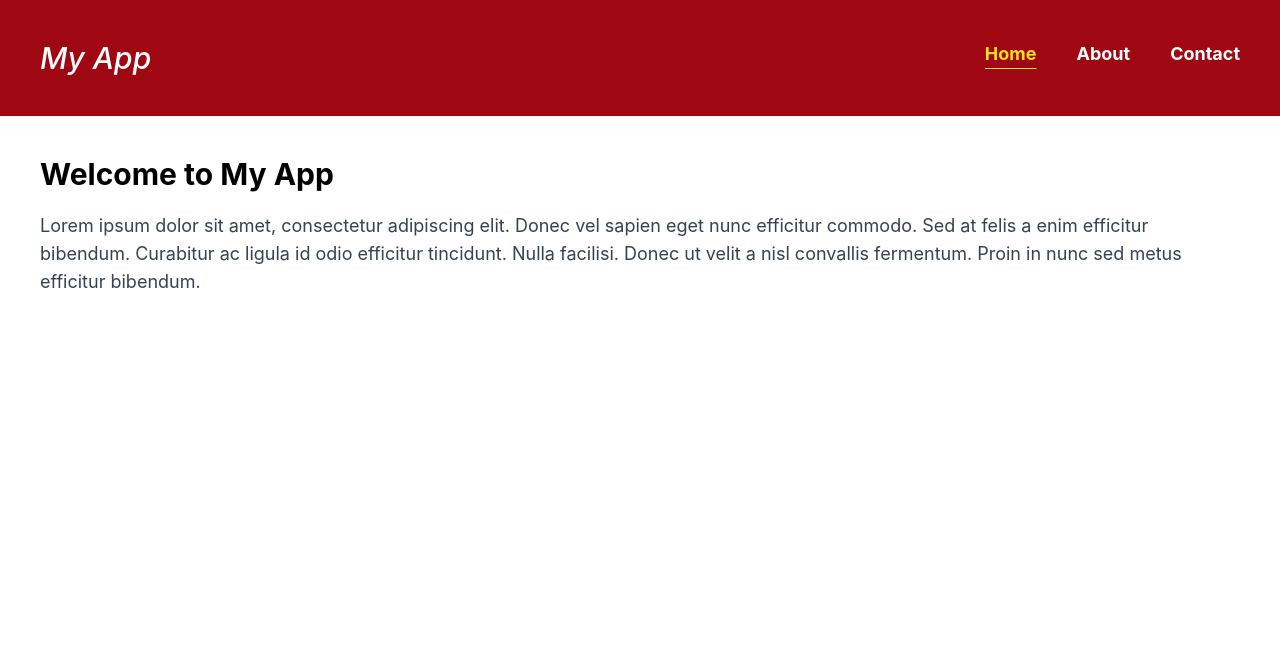
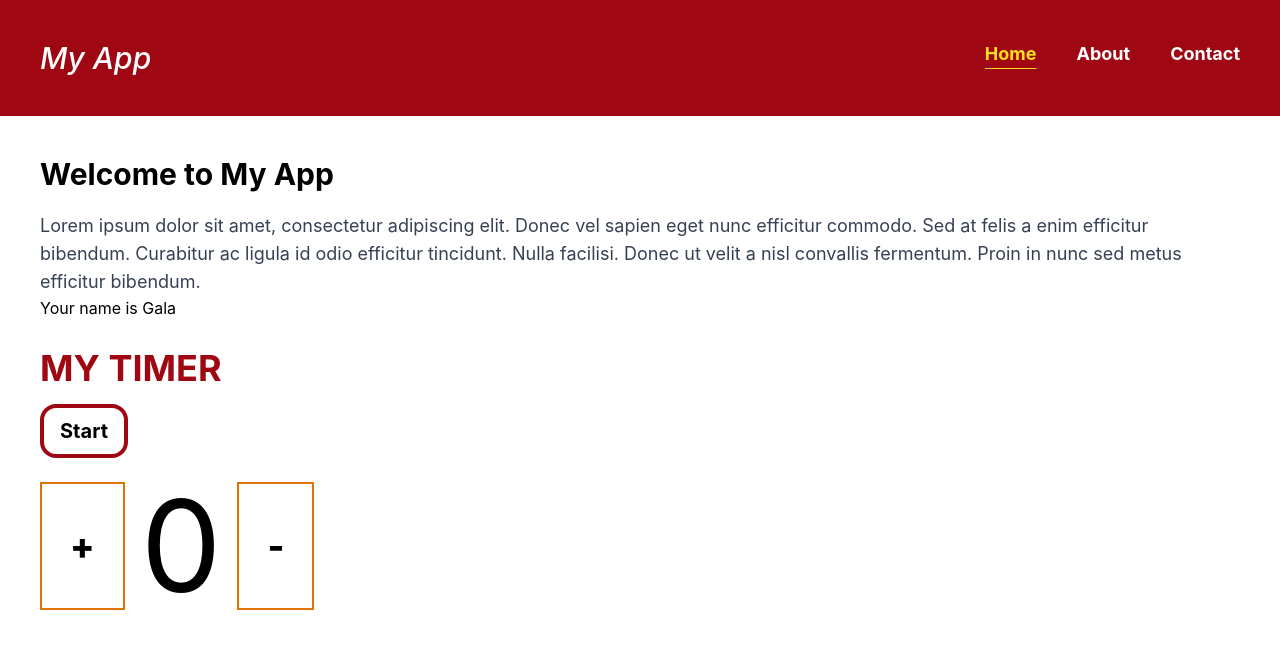
Before and after one commit to Lucide-Pascale/Simple-Website, a React (Vite) app: page / in a window 1280 px wide. Shown: the top 648 px of the page. Built offline with nearby package versions, Linux system fonts and the light colour scheme.

Commit message:
Adding Timer

```diff
--- a/src/App.jsx
+++ b/src/App.jsx
@@ -3,6 +3,8 @@ import reactLogo from './assets/react.svg'
 import About from './components/about.jsx'
 import Contact from './components/contact.jsx'
 import {Story, Team, Values} from './components/about.jsx'
+import Component1 from './components/hooks.jsx'
+import Counter from './components/counter.jsx'
 import './App.css'
 import { Link, Routes, Route, NavLink, Outlet } from 'react-router-dom'
 
@@ -11,6 +13,8 @@ function Home() {
     <div className='p-10'>
       <h1 className='text-3xl font-bold mb-5'>Welcome to My App</h1>
       <p className='text-lg text-gray-700'>Lorem ipsum dolor sit amet, consectetur adipiscing elit. Donec vel sapien eget nunc efficitur commodo. Sed at felis a enim efficitur bibendum. Curabitur ac ligula id odio efficitur tincidunt. Nulla facilisi. Donec ut velit a nisl convallis fermentum. Proin in nunc sed metus efficitur bibendum.</p>
+    <Component1 />
+    <Counter/>
     </div>
   )
 }
--- a/src/components/about.jsx
+++ b/src/components/about.jsx
@@ -27,7 +27,7 @@ function Values() {
 
 
 function About() {
-  const styling = ({ isActive }) => isActive ? 'underline decoration-yellow-300 decoration-4 underline-offset-4' : ''
+  const styling = ({ isActive }) => isActive ? 'underline decoration-yellow-300 decoration-4 underline-offset-8' : ''
   return (
     <>
     <div className='p-10'>
--- /dev/null
+++ b/src/components/counter.jsx
@@ -0,0 +1,30 @@
+import {useState, useEffect} from 'react';
+function Counter(){
+    let [count, setCount]= useState(0);
+    function handleClick1(){
+
+        return setCount(count+1)
+    }
+
+    function handleClick2(){
+        if (count==0) {alert("You can not go below 0")}
+        else {return setCount(count-1)}
+    }
+    function handleClick3(){
+        return setInterval(()=>setCount(count-1),1000)
+
+    }
+    return(
+        <>
+            <h1 className='mt-7 text-red-800 text-4xl uppercase font-bold'>My Timer</h1>
+            <button className="border-4 rounded-2xl border-red-800 font-bold text-[20px] mt-4 py-2 px-4" onClick={handleClick3}>Start</button>
+            <div className="flex gap-4 mt-6">
+            <button className='border-2 px-7 py-2 border-amber-600 text-4xl font-extrabold' onClick={handleClick1}>+</button>
+            <h6 className='text-9xl'> {count}</h6>
+            <button className='border-2 px-7 py-2 border-amber-600 text-4xl font-extrabold' onClick={handleClick2}>-</button>
+            </div>
+        </>
+    )
+
+}
+export default Counter;
--- /dev/null
+++ b/src/components/hooks.jsx
@@ -0,0 +1,31 @@
+import { useState, useEffect, createContext, useContext } from "react";
+const UserContext= createContext();
+function Component1(){
+    const [fname, setfname]= useState("Gala")
+
+
+    return(
+        <UserContext.Provider value={fname}>
+        <Component2/>
+        </UserContext.Provider>
+    )
+}
+
+function Component2(){
+    return(
+        <>
+        <Component3/>
+        </>
+    )
+}
+
+function Component3(){
+    const name= useContext(UserContext);
+    return(
+    <>
+    <h1> Your name is {name}</h1>
+    </>)
+
+}
+
+export default Component1;
```
